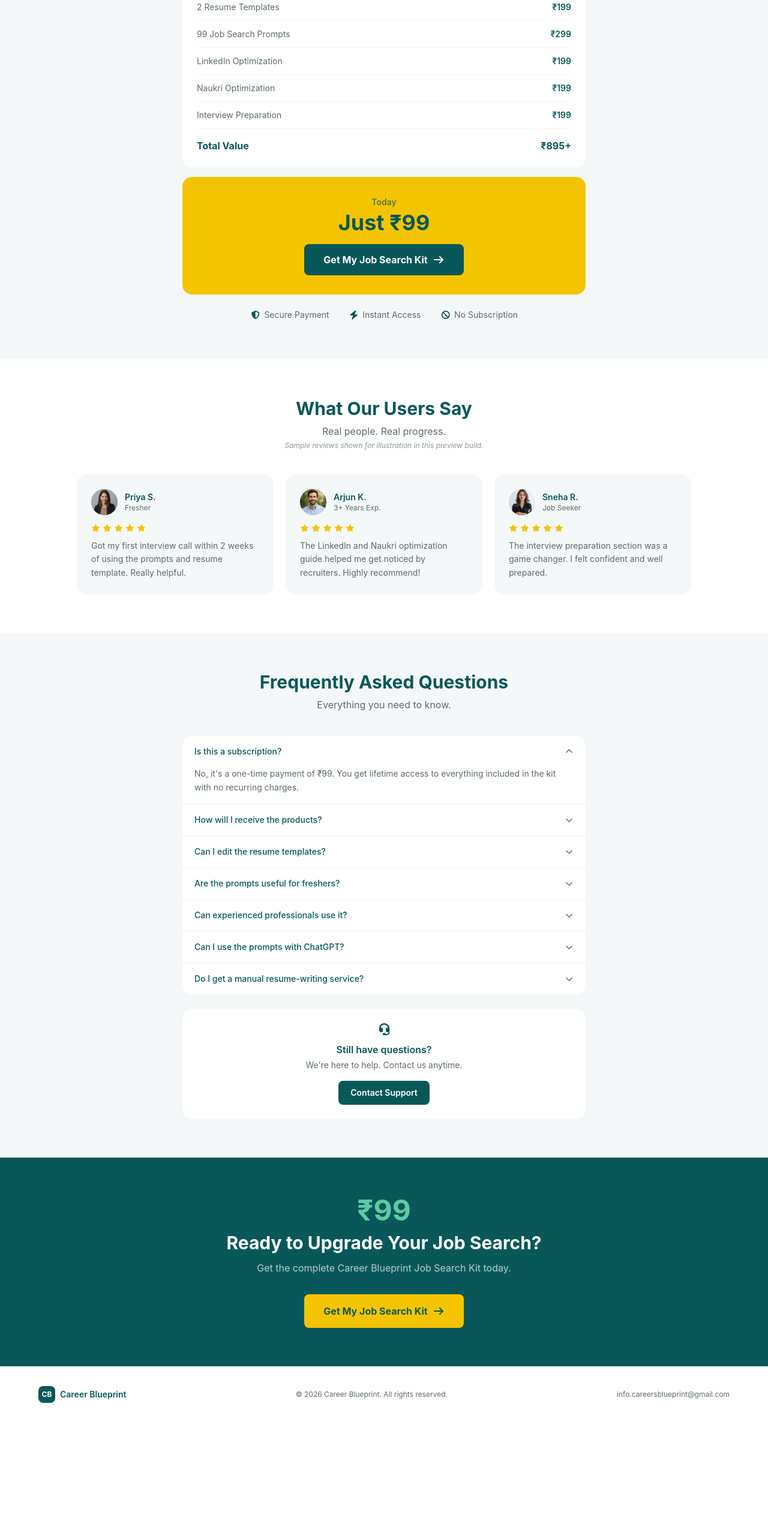
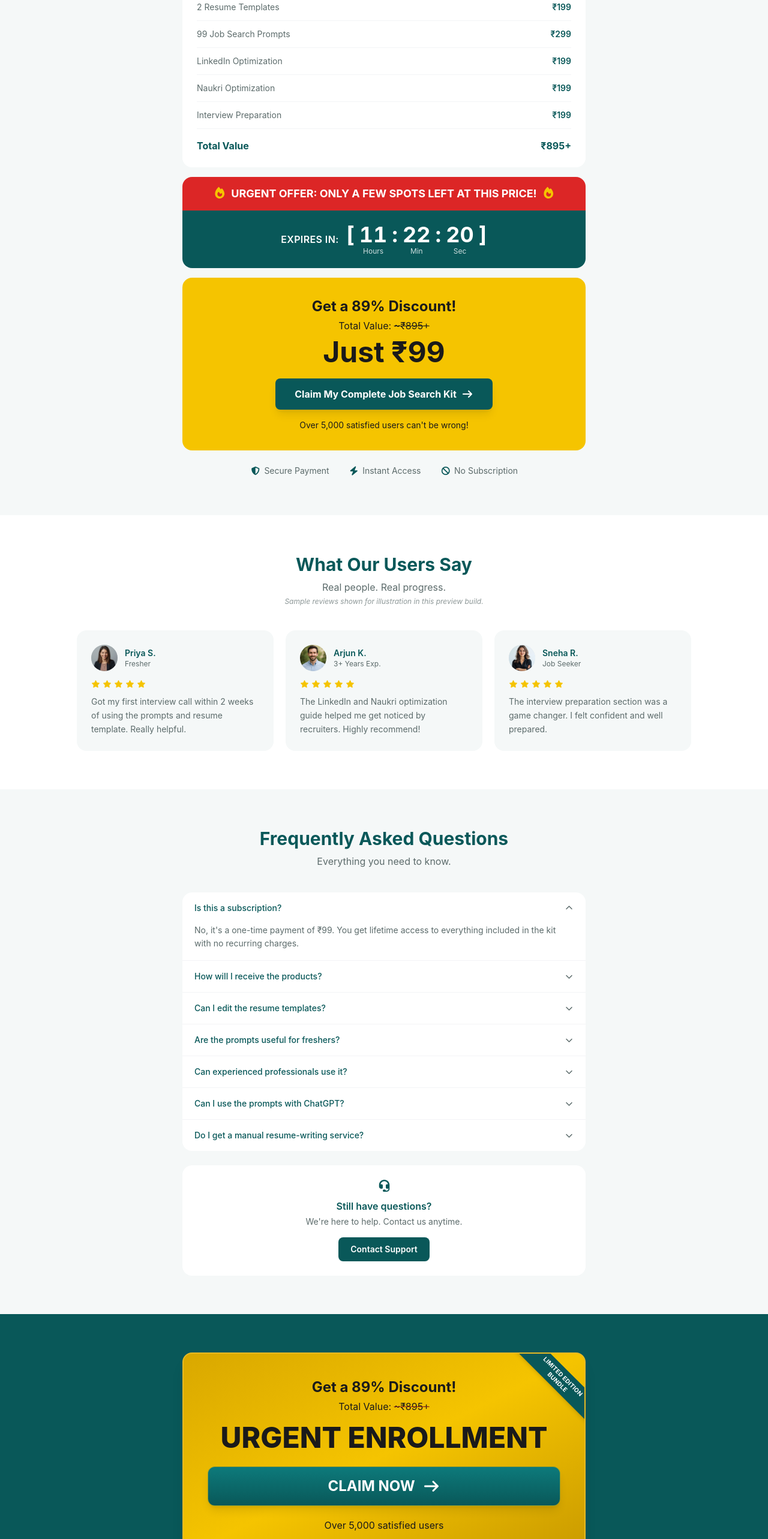
Before and after one commit to shimranaaz/CareerBlueprint-Digital-Product, a React (Vite) app in the folder career-blueprint/client/: page / in a window 1280 px wide. Shown: the part 9434-12000 px from the top of the page at 60% size. Before the commit the page ends 11805 px from the top, so only its background shows below. Built offline with nearby package versions, Linux system fonts and the light colour scheme; no server answers.

Commit message:
Update offer cards, midnight countdown timer, and email styling

```diff
--- a/career-blueprint/client/src/components/FinalCta.tsx
+++ b/career-blueprint/client/src/components/FinalCta.tsx
@@ -4,22 +4,39 @@ import { faArrowRight } from "@fortawesome/free-solid-svg-icons";
 
 function FinalCta() {
   return (
-    <section className="bg-[#095859] py-16 px-4 md:px-8 text-center">
+    <section className="bg-[#095859] py-16 px-4 md:px-8">
       <div className="max-w-2xl mx-auto">
-        <p className="text-5xl font-bold text-[#5DCAA5] mb-3">₹99</p>
-        <h2 className="text-2xl md:text-3xl font-bold text-white mb-3">
-          Ready to Upgrade Your Job Search?
+        <div className="relative overflow-hidden rounded-2xl border-2 border-[#E8B923] bg-gradient-to-br from-[#D9A800] via-[#F5C400] to-[#C99A00] px-5 py-8 md:px-10 md:py-10 text-center shadow-xl">
+          {/* Corner ribbon */}
+          <div className="absolute top-6 -right-12 w-44 rotate-45 bg-[#095859] text-white text-[10px] font-bold leading-tight tracking-wide py-1.5 shadow-md">
+            LIMITED EDITION
+            <br />
+            BUNDLE
+          </div>
+
+          <p className="text-xl md:text-2xl font-bold text-[#1A1A1A] mb-1">
+            Get a 89% Discount!
+          </p>
+          <p className="text-[#1A1A1A] text-sm md:text-base mb-4">
+            Total Value: <span className="line-through decoration-[#8B1A1A]">~₹895+</span>
+          </p>
+
+          <h2 className="text-3xl md:text-5xl font-extrabold text-[#1A1A1A] uppercase mb-6">
+            Urgent Enrollment
           </h2>
-        <p className="text-white/70 mb-8">
-          Get the complete Career Blueprint Job Search Kit today.
-        </p>
+
           <Link
             to="/checkout"
-          className="bg-[#F5C400] text-[#095859] font-bold px-8 py-4 rounded-lg inline-flex items-center gap-2 hover:brightness-95 transition"
+            className="w-full bg-gradient-to-b from-[#0d7a7b] to-[#095859] text-white text-xl md:text-2xl font-bold uppercase py-4 rounded-xl inline-flex items-center justify-center gap-3 border border-[#F5C400]/60 shadow-lg hover:brightness-110 transition"
           >
-          Get My Job Search Kit
+            Claim Now
             <FontAwesomeIcon icon={faArrowRight} />
           </Link>
+
+          <p className="text-[#1A1A1A] text-sm md:text-base mt-5">
+            Over 5,000 satisfied users
+          </p>
+        </div>
       </div>
     </section>
   );
--- a/career-blueprint/client/src/components/ValueStack.tsx
+++ b/career-blueprint/client/src/components/ValueStack.tsx
@@ -1,6 +1,7 @@
+import { useEffect, useState } from "react";
 import { Link } from "react-router-dom";
 import { FontAwesomeIcon } from "@fortawesome/react-fontawesome";
-import { faShieldHalved, faBolt, faBan, faArrowRight } from "@fortawesome/free-solid-svg-icons";
+import { faShieldHalved, faBolt, faBan, faArrowRight, faFire } from "@fortawesome/free-solid-svg-icons";
 
 const items = [
   { label: "2 Resume Templates", value: "₹199" },
@@ -10,7 +11,46 @@ const items = [
   { label: "Interview Preparation", value: "₹199" },
 ];
 
+// Seconds left until the next local midnight (12:00 AM), based on the visitor's device clock
+function getSecondsUntilMidnight(): number {
+  const now = new Date();
+  const nextMidnight = new Date(
+    now.getFullYear(),
+    now.getMonth(),
+    now.getDate() + 1,
+    0,
+    0,
+    0,
+    0
+  );
+  const diff = Math.floor((nextMidnight.getTime() - now.getTime()) / 1000);
+  return Math.min(Math.max(diff, 0), 24 * 3600 - 1);
+}
+
+function useCountdown() {
+  const [totalSeconds, setTotalSeconds] = useState(getSecondsUntilMidnight);
+
+  useEffect(() => {
+    // Recalculate from the real clock every second, so it stays correct
+    // after refreshes, sleeping tabs, and the midnight rollover.
+    const tick = () => setTotalSeconds(getSecondsUntilMidnight());
+    tick();
+    const id = setInterval(tick, 1000);
+    return () => clearInterval(id);
+  }, []);
+
+  return {
+    hours: Math.floor(totalSeconds / 3600),
+    minutes: Math.floor((totalSeconds % 3600) / 60),
+    seconds: totalSeconds % 60,
+  };
+}
+
+const pad = (n: number) => String(n).padStart(2, "0");
+
 function ValueStack() {
+  const { hours, minutes, seconds } = useCountdown();
+
   return (
     <section className="bg-[#F5F8F8] py-16 px-4 md:px-8">
       <div className="max-w-2xl mx-auto">
@@ -23,6 +63,7 @@ function ValueStack() {
           </p>
         </div>
 
+        {/* Value list card */}
         <div className="bg-white rounded-2xl p-6 mb-4">
           <p className="text-xs text-[#5C6B6B] mb-4">
             Reference pricing shown for comparison — not sold separately.
@@ -42,16 +83,59 @@ function ValueStack() {
           </div>
         </div>
 
+        {/* Timer card */}
+        <div className="rounded-2xl overflow-hidden mb-4">
+          <div className="bg-[#DC2626] text-white text-center font-bold px-4 py-4 text-base md:text-lg leading-snug">
+            <FontAwesomeIcon icon={faFire} className="text-[#F5C400] mr-2" />
+            URGENT OFFER: ONLY A FEW SPOTS LEFT AT THIS PRICE!
+            <FontAwesomeIcon icon={faFire} className="text-[#F5C400] ml-2" />
+          </div>
+          <div className="bg-[#095859] text-white text-center px-4 py-5">
+            <div className="flex items-center justify-center gap-2 md:gap-3 flex-wrap">
+              <span className="text-sm md:text-base font-semibold uppercase tracking-wide">
+                Expires in:
+              </span>
+              <div className="flex items-start gap-2 text-3xl md:text-4xl font-bold tabular-nums">
+                <span>[</span>
+                <div className="flex flex-col items-center">
+                  <span>{pad(hours)}</span>
+                  <span className="text-xs font-normal opacity-80">Hours</span>
+                </div>
+                <span>:</span>
+                <div className="flex flex-col items-center">
+                  <span>{pad(minutes)}</span>
+                  <span className="text-xs font-normal opacity-80">Min</span>
+                </div>
+                <span>:</span>
+                <div className="flex flex-col items-center">
+                  <span>{pad(seconds)}</span>
+                  <span className="text-xs font-normal opacity-80">Sec</span>
+                </div>
+                <span>]</span>
+              </div>
+            </div>
+          </div>
+        </div>
+
+        {/* Offer card */}
         <div className="bg-[#F5C400] rounded-2xl p-6 md:p-8 text-center mb-6">
-          <p className="text-[#095859]/70 text-sm font-semibold mb-1">Today</p>
-          <p className="text-4xl font-bold text-[#095859] mb-4">Just ₹99</p>
+          <p className="text-xl md:text-2xl font-bold text-[#1A1A1A] mb-1">
+            Get a 89% Discount!
+          </p>
+          <p className="text-[#1A1A1A] text-sm md:text-base mb-2">
+            Total Value: <span className="line-through">~₹895+</span>
+          </p>
+          <p className="text-5xl font-bold text-[#1A1A1A] mb-5">Just ₹99</p>
           <Link
             to="/checkout"
-            className="bg-[#095859] text-white font-bold px-8 py-3.5 rounded-lg inline-flex items-center gap-2 hover:bg-[#0a6b6c] transition-colors"
+            className="bg-[#095859] text-white font-bold px-6 md:px-8 py-3.5 rounded-lg inline-flex items-center gap-2 hover:bg-[#0a6b6c] transition-colors shadow-lg"
           >
-            Get My Job Search Kit
+            Claim My Complete Job Search Kit
             <FontAwesomeIcon icon={faArrowRight} />
           </Link>
+          <p className="text-[#1A1A1A] text-sm mt-4">
+            Over 5,000 satisfied users can't be wrong!
+          </p>
         </div>
 
         <div className="flex flex-wrap justify-center gap-x-8 gap-y-2">
```
Also changed, not shown: 1 other file (tests, documents, lock files or other folders). Lines whose indentation alone changed are shown as unchanged.
